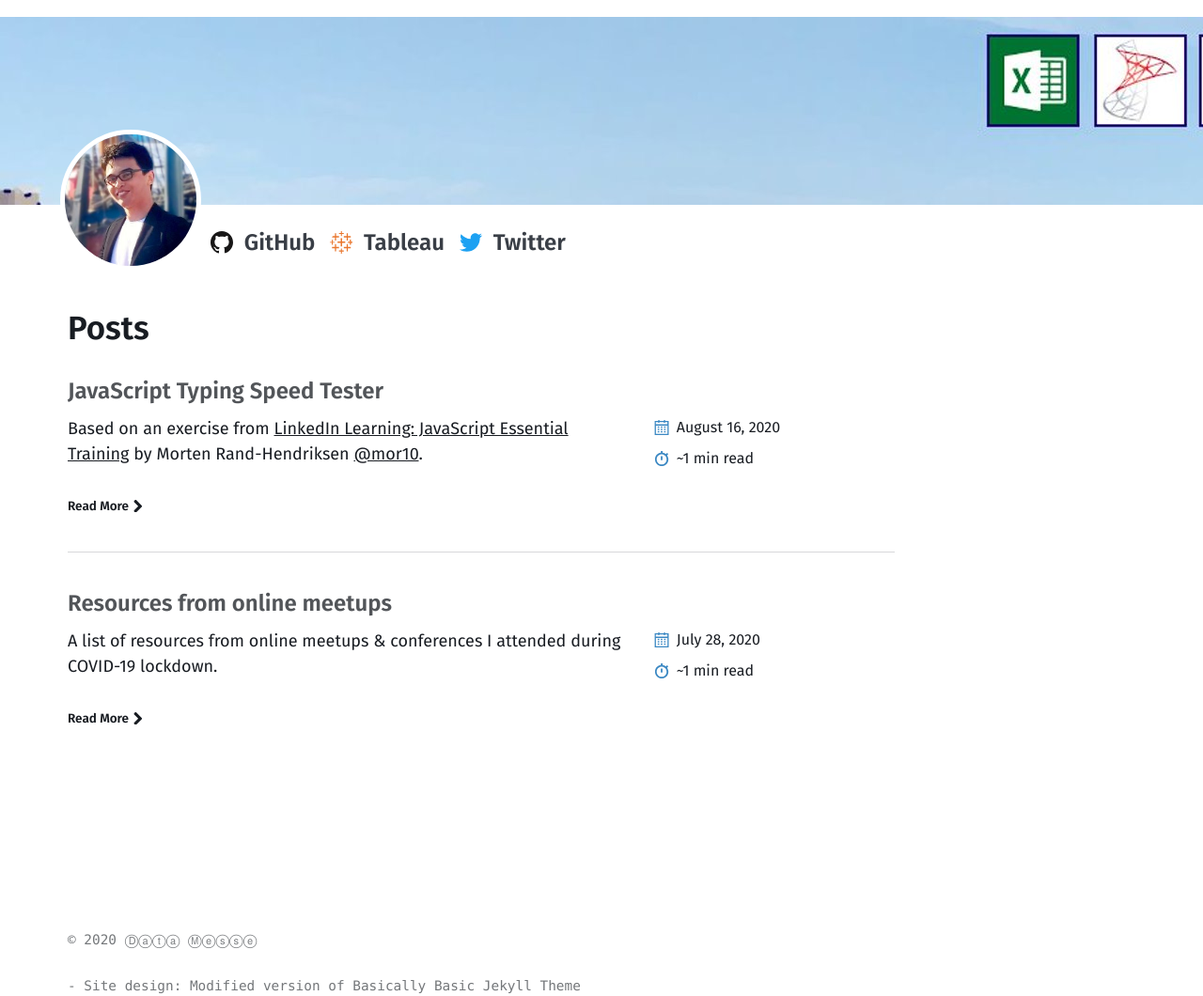
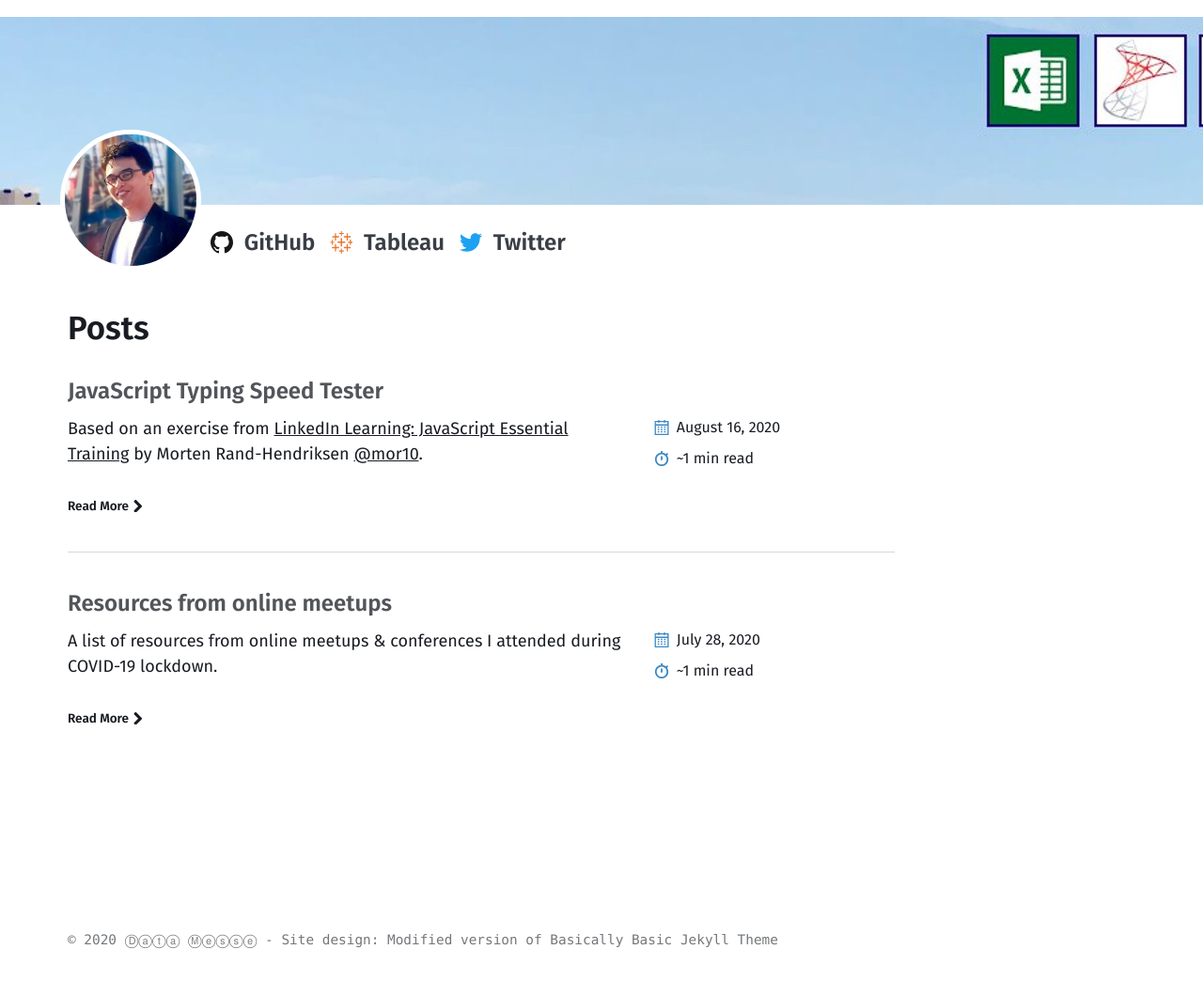
Before and after one commit to datamesse/blog, a Jekyll site: the page built from index.md, in a window 1280 px wide. Shown: the whole page at 94% size. Built offline with Jekyll 4.4.1, drawn with Linux system fonts in a browser that asks for light colours; after the commit the page ends 1039 px from its top, so only the background shows below that.

Commit message:
Update footer & links

```diff
--- a/_includes/footer.html
+++ b/_includes/footer.html
@@ -4,8 +4,8 @@
       {% if site.copyright %}
         {{ site.copyright | markdownify }}
       {% else %}
-        <p>&copy; {{ site.time | date: '%Y' }} {{ site.title }} </p>
-      {% endif %} - Site design: Modified version of Basically Basic Jekyll Theme
+        <p>&copy; {{ site.time | date: '%Y' }} {{ site.title }} - Site design: Modified version of Basically Basic Jekyll Theme</p>
+      {% endif %}
     </div>
   </div>
 </footer>
--- a/_sass/basically-basic/_layout.scss
+++ b/_sass/basically-basic/_layout.scss
@@ -63,6 +63,12 @@
 /*
    Layout specific adjustments
    ========================================================================== */
+
+a.nounderline:link {
+  text-decoration: none;
+}
+
+
 
 .layout--post,
 .layout--page {
```
